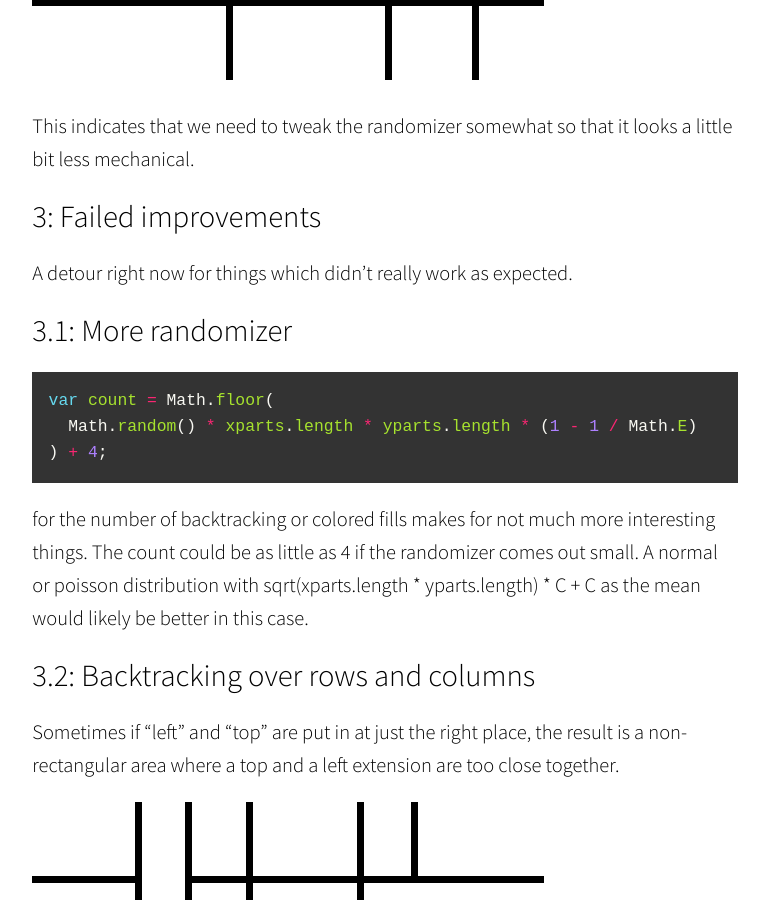
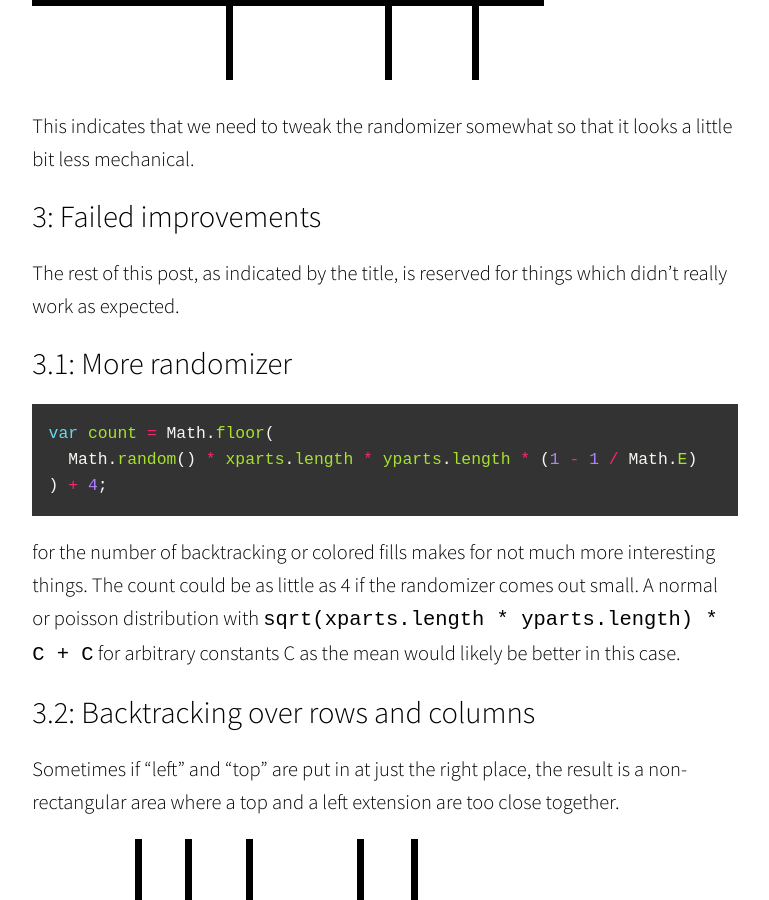
Before and after one commit to airhadoken/airhadoken.github.io, a Jekyll site: the page built from _posts/2015-03-18-art-bot-walkthrough-2.md, in a window 1280 px wide and 900 px high, scrolled down 5952 px. Shown: the whole window, without its empty margins (255-1024 px from the left). Built offline with Jekyll 4.4.1, drawn with Linux system fonts in a browser that asks for light colours; nearby versions of some CDN libraries; some web fonts are replaced.

Commit message:
More fixups for art bot post 2

````diff
--- a/_posts/2015-03-18-art-bot-walkthrough-2.md
+++ b/_posts/2015-03-18-art-bot-walkthrough-2.md
@@ -13,6 +13,7 @@
 Now we have an issue to work through, in that a real Mondrian isn't perfectly divided along the vertical lines. Let's try to account for that.  One possibility is to forgo the line drawing, and instead focus exclusively on drawing the rectangles.
 
 <!--more-->
+
 # 1: Reimagining the paint process
 
 First we'll define a grid by making yparts the same as xparts.
@@ -136,7 +137,7 @@
 
 # 3: Failed improvements
 
-A detour right now for things which didn't really work as expected.
+The rest of this post, as indicated by the title, is reserved for things which didn't really work as expected.
 
 ## 3.1: More randomizer
 
@@ -146,7 +147,7 @@
 ) + 4;
 ```
 
-for the number of backtracking or colored fills makes for not much more interesting things.  The count could be as little as 4 if the randomizer comes out small.  A normal or poisson distribution with sqrt(xparts.length * yparts.length) * C + C as the mean would likely be better in this case.
+for the number of backtracking or colored fills makes for not much more interesting things.  The count could be as little as 4 if the randomizer comes out small.  A normal or poisson distribution with `sqrt(xparts.length * yparts.length) * C + C` for arbitrary constants C as the mean would likely be better in this case.
 
 ## 3.2: Backtracking over rows and columns
 
````
